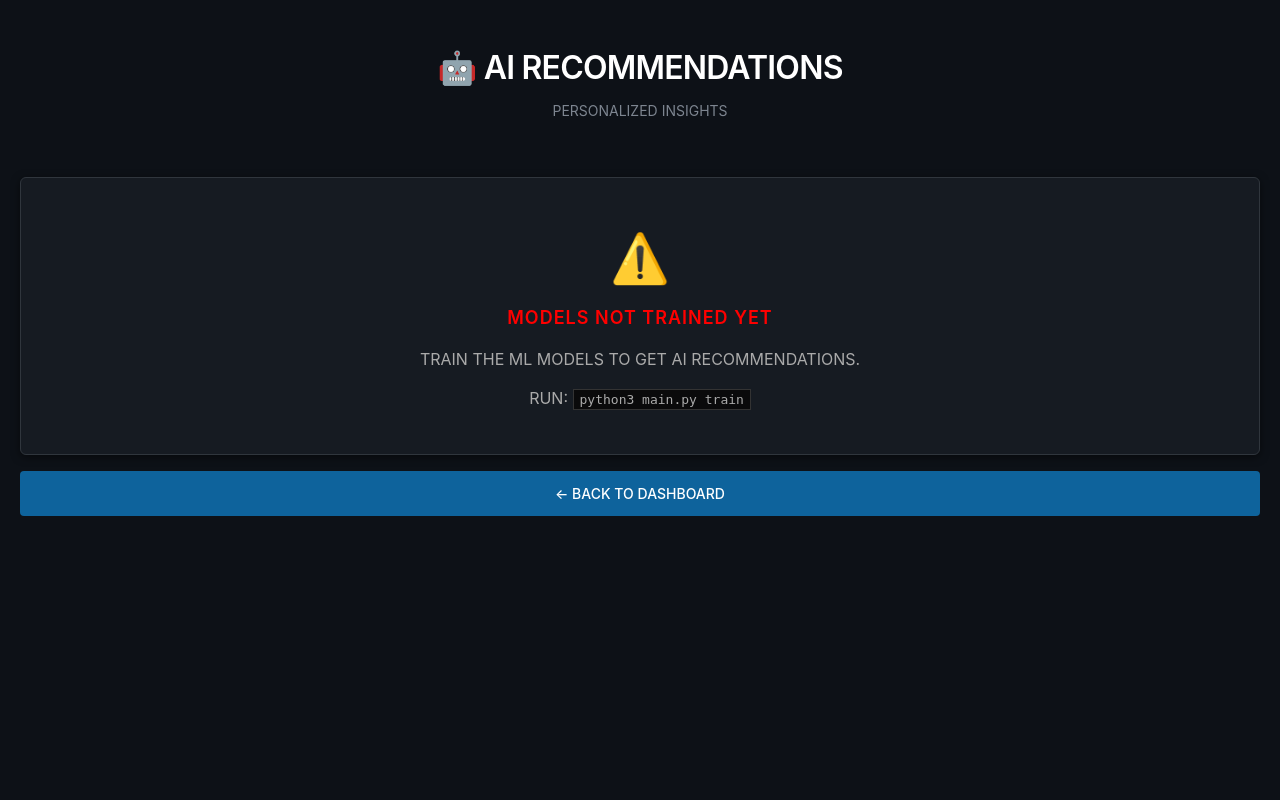
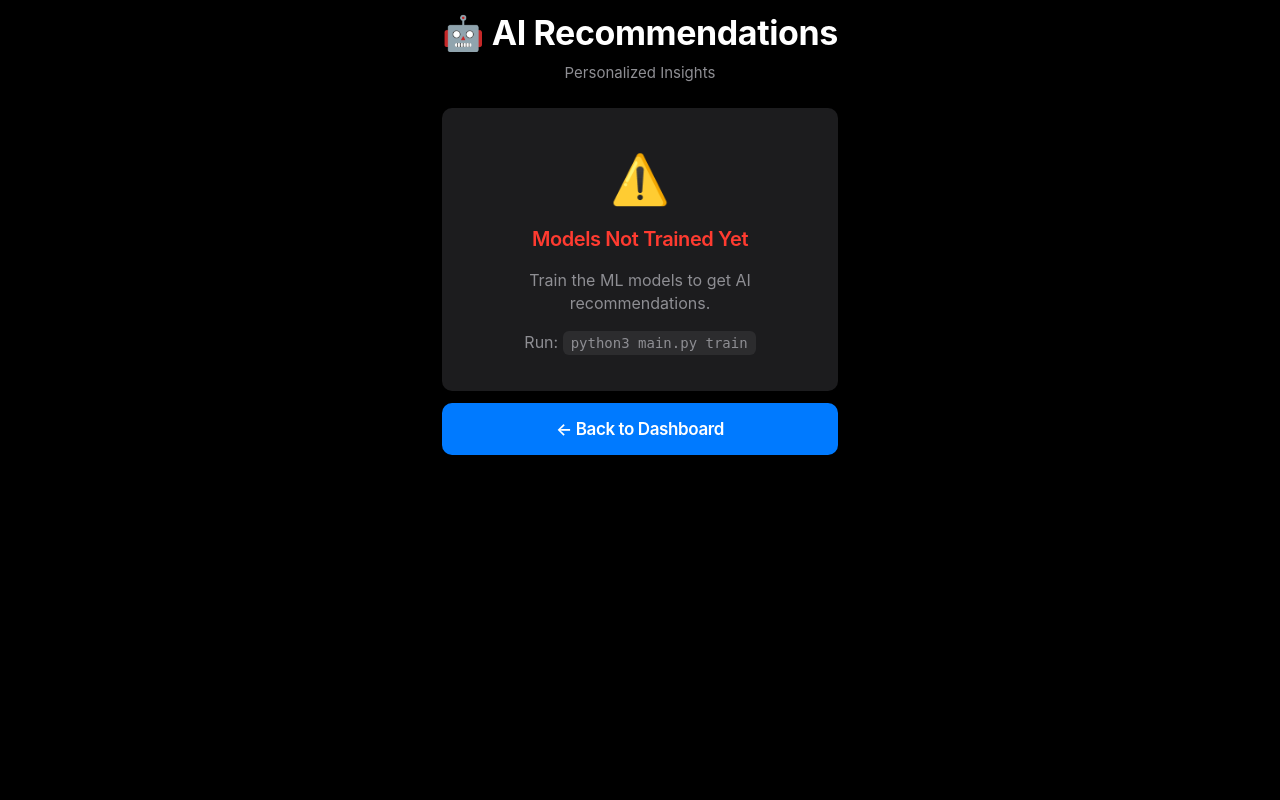
Before and after one commit to razaool/habits, a Flask app: template templates/recommendations.html in a window 1280 px wide. Run offline with Flask 3, Linux system fonts and the light colour scheme; the template is opened without the code that fills it, so the values that code supplies are empty.

Commit message:
UI tweaks, theme changes, font errors fixed

```diff
--- a/templates/base.html
+++ b/templates/base.html
@@ -16,138 +16,149 @@
         }
 
         body {
-            font-family: -apple-system, BlinkMacSystemFont, 'Segoe UI', Roboto, sans-serif;
-            background: #0d1117;
-            color: #e6edf3;
+            font-family: -apple-system, BlinkMacSystemFont, 'SF Pro Display', 'SF Pro Text', sans-serif;
+            background: #000000;
+            color: #ffffff;
             min-height: 100vh;
-            line-height: 1.5;
+            line-height: 1.47;
             overflow-x: hidden;
+            -webkit-font-smoothing: antialiased;
+            -moz-osx-font-smoothing: grayscale;
         }
 
         .container {
-            max-width: 1400px;
+            max-width: 428px;
             margin: 0 auto;
-            padding: 20px;
+            padding: 0 0 100px 0;
             position: relative;
         }
 
         .header {
             text-align: center;
-            margin-bottom: 32px;
-            padding: 24px 0;
+            margin-bottom: 8px;
+            padding: 8px 16px 16px 16px;
+            background: #000000;
         }
 
         .header h1 {
-            font-size: 2rem;
-            font-weight: 600;
+            font-size: 34px;
+            font-weight: 700;
             color: #ffffff;
-            margin-bottom: 8px;
-            letter-spacing: -0.025em;
+            margin-bottom: 4px;
+            letter-spacing: -0.4px;
         }
 
         .header p {
-            color: #7d8590;
-            font-size: 0.875rem;
+            color: #8e8e93;
+            font-size: 15px;
             font-weight: 400;
         }
 
         .card {
-            background: #161b22;
-            border: 1px solid #30363d;
-            border-radius: 6px;
-            padding: 24px;
-            margin-bottom: 16px;
-            box-shadow: 0 2px 8px rgba(0, 0, 0, 0.5);
+            background: #1c1c1e;
+            border: none;
+            border-radius: 10px;
+            padding: 16px;
+            margin: 0 16px 12px 16px;
+            box-shadow: none;
         }
 
         .card h3 {
             color: #ffffff;
-            font-size: 1.125rem;
+            font-size: 20px;
             font-weight: 600;
-            margin-bottom: 16px;
-            letter-spacing: -0.025em;
+            margin-bottom: 12px;
+            letter-spacing: -0.4px;
         }
 
         .btn {
             display: block;
             width: 100%;
-            padding: 12px 16px;
-            background: #0e639c;
+            padding: 14px 16px;
+            background: #007aff;
             color: #ffffff;
             text-decoration: none;
             border: none;
-            border-radius: 4px;
-            font-weight: 500;
-            transition: all 0.2s ease;
+            border-radius: 10px;
+            font-weight: 600;
+            transition: all 0.15s ease;
             cursor: pointer;
-            font-size: 0.875rem;
-            margin-bottom: 12px;
+            font-size: 17px;
+            margin-bottom: 10px;
             text-align: center;
+            letter-spacing: -0.4px;
         }
 
         .btn:hover {
-            background: #1177bb;
-            transform: translateY(-1px);
+            background: #0066d6;
         }
 
         .btn-primary {
-            background: #0e639c;
+            background: #007aff;
         }
 
         .btn-primary:hover {
-            background: #1177bb;
+            background: #0066d6;
         }
 
         .btn-success {
-            background: #0d7377;
+            background: #34c759;
         }
 
         .btn-success:hover {
-            background: #0f8a8f;
+            background: #2db04a;
         }
 
         .btn-danger {
-            background: #a1260d;
+            background: #ff3b30;
         }
 
         .btn-danger:hover {
-            background: #c53030;
+            background: #e6342a;
         }
 
         .btn-secondary {
-            background: #21262d;
-            color: #e6edf3;
+            background: #2c2c2e;
+            color: #ffffff;
         }
 
         .btn-secondary:hover {
-            background: #30363d;
-            color: #ffffff;
+            background: #3a3a3c;
         }
 
         .btn:active {
-            transform: scale(0.98);
+            transform: scale(0.96);
+            opacity: 0.8;
         }
 
         .nav {
+            position: fixed;
+            bottom: 16px;
+            left: 16px;
+            right: 16px;
+            max-width: 396px;
+            margin: 0 auto;
             display: flex;
             justify-content: space-around;
-            background: #161b22;
-            border: 1px solid #30363d;
-            border-radius: 6px;
-            padding: 8px;
-            margin-bottom: 24px;
-            box-shadow: 0 2px 8px rgba(0, 0, 0, 0.5);
+            background: rgba(28, 28, 30, 0.8);
+            backdrop-filter: blur(20px);
+            -webkit-backdrop-filter: blur(20px);
+            border: 0.5px solid rgba(58, 58, 60, 0.5);
+            padding: 8px 0;
+            border-radius: 16px;
+            box-shadow: 0 8px 24px rgba(0, 0, 0, 0.6);
+            z-index: 1000;
         }
 
         .nav-item {
             text-align: center;
             text-decoration: none;
-            color: #e6edf3;
-            font-size: 20px;
-            padding: 12px 16px;
-            border-radius: 4px;
-            transition: all 0.2s ease;
-            font-weight: 500;
+            color: #8e8e93;
+            font-size: 24px;
+            padding: 8px 16px;
+            border-radius: 0;
+            transition: all 0.15s ease;
+            font-weight: 400;
             flex: 1;
             display: flex;
             align-items: center;
--- a/templates/recommendations.html
+++ b/templates/recommendations.html
@@ -1,94 +1,93 @@
 {% extends "base.html" %}
 
-{% block title %}AI RECOMMENDATIONS - AI HABIT COACH{% endblock %}
+{% block title %}AI Recommendations - AI Habit Coach{% endblock %}
 
 {% block content %}
 <div class="header">
-    <h1>🤖 AI RECOMMENDATIONS</h1>
-    <p>PERSONALIZED INSIGHTS</p>
+    <h1>🤖 AI Recommendations</h1>
+    <p>Personalized Insights</p>
 </div>
 
 {% if not has_models %}
 <div class="card">
     <div style="text-align: center; padding: 20px;">
         <div style="font-size: 48px; margin-bottom: 10px;">⚠️</div>
-        <h3 style="color: #ff0000; text-transform: uppercase; letter-spacing: 1px;">MODELS NOT TRAINED YET</h3>
-        <p style="color: #aaa; margin: 15px 0;">
-            TRAIN THE ML MODELS TO GET AI RECOMMENDATIONS.
+        <h3 style="color: #ff3b30;">Models Not Trained Yet</h3>
+        <p style="color: #8e8e93; margin: 15px 0;">
+            Train the ML models to get AI recommendations.
         </p>
-        <p style="color: #aaa;">
-            RUN: <code style="background: rgba(10, 10, 10, 0.95); padding: 2px 6px; border: 1px solid #333;">python3 main.py train {{ profile.name.lower().replace(' ', '_') }}</code>
+        <p style="color: #8e8e93;">
+            Run: <code style="background: #2c2c2e; padding: 4px 8px; border: none; border-radius: 6px; font-size: 14px;">python3 main.py train {{ profile.name.lower().replace(' ', '_') }}</code>
         </p>
     </div>
 </div>
 {% else %}
 
 <div class="card">
-    <h3>⏰ BEST TIMES FOR TODAY</h3>
-    <p style="color: #aaa; margin-bottom: 20px; text-transform: uppercase; letter-spacing: 1px;">BASED ON YOUR HISTORICAL PATTERNS</p>
+    <h3>⏰ Best Times for Today</h3>
+    <p style="color: #8e8e93; margin-bottom: 20px;">Based on your historical patterns</p>
 
     {% for hour, prob in optimal_times %}
     <div class="health-indicator">
         <span class="health-label">{{ "%02d"|format(hour) }}:00</span>
-        <span class="health-value">{{ (prob * 100)|int }}% SUCCESS</span>
+        <span class="health-value">{{ (prob * 100)|int }}% Success</span>
     </div>
     {% endfor %}
 </div>
 
 <div class="card">
-    <h3>🎯 RIGHT NOW</h3>
+    <h3>🎯 Right Now</h3>
 
     <div style="text-align: center; padding: 20px;">
-        <div style="font-size: 64px; font-weight: bold; color: #8b9eff; margin-bottom: 10px;">
+        <div style="font-size: 64px; font-weight: bold; color: #007aff; margin-bottom: 10px;">
             {{ (current_prob * 100)|int }}%
         </div>
-        <p style="font-size: 18px; color: #aaa; text-transform: uppercase; letter-spacing: 1px;">PREDICTED SUCCESS PROBABILITY</p>
+        <p style="font-size: 17px; color: #8e8e93;">Predicted Success Probability</p>
     </div>
 
     {% if current_prob > 0.7 %}
     <div class="alert alert-success">
-        💚 GREAT TIME TO DO YOUR HABIT!
+        💚 Great time to do your habit!
     </div>
     {% elif current_prob > 0.5 %}
     <div class="alert alert-info">
-        💛 DECENT TIME, YOU CAN DO THIS!
+        💛 Decent time, you can do this!
     </div>
     {% else %}
     <div class="alert alert-info">
-        🧡 CHALLENGING TIME - MAYBE WAIT FOR OPTIMAL WINDOW?
+        🧡 Challenging time - maybe wait for optimal window?
     </div>
     {% endif %}
 </div>
 
 <div class="card">
-    <h3>💡 INSIGHTS</h3>
+    <h3>💡 Insights</h3>
 
     {% if stats.days_since_last > 2 %}
-    <div style="background: rgba(255, 204, 102, 0.1); padding: 15px; margin-bottom: 10px; border: 1px solid #ffcc66; color: #ffcc66; position: relative;">
-        <div style="position: absolute; top: 0; left: 0; right: 0; height: 1px; background: linear-gradient(90deg, transparent, #ffcc66, transparent);"></div>
-        <strong>⚠️ WARNING:</strong> {{ stats.days_since_last }} DAYS SINCE LAST COMPLETION.<br>
-        GETTING BACK ON TRACK IS CRUCIAL!
+    <div class="alert alert-warning">
+        <strong>⚠️ Warning:</strong> {{ stats.days_since_last }} days since last completion.<br>
+        Getting back on track is crucial!
     </div>
     {% endif %}
 
     {% if stats.current_streak >= 7 %}
-    <div style="background: rgba(0, 255, 0, 0.1); padding: 15px; margin-bottom: 10px; border: 1px solid #00ff00; color: #00ff00; position: relative;">
-        <div style="position: absolute; top: 0; left: 0; right: 0; height: 1px; background: linear-gradient(90deg, transparent, #00ff00, transparent);"></div>
-        <strong>🔥 AMAZING!</strong> YOU'RE ON A {{ stats.current_streak }}-DAY STREAK!<br>
-        KEEP THE MOMENTUM GOING!
+    <div class="alert alert-success">
+        <strong>🔥 Amazing!</strong> You're on a {{ stats.current_streak }}-day streak!<br>
+        Keep the momentum going!
     </div>
     {% endif %}
 
     {% if stats.current_streak >= 21 %}
-    <div style="background: rgba(139, 158, 255, 0.1); padding: 15px; border: 1px solid #8b9eff; color: #8b9eff; position: relative;">
-        <div style="position: absolute; top: 0; left: 0; right: 0; height: 1px; background: linear-gradient(90deg, transparent, #8b9eff, transparent);"></div>
-        <strong>🏆 MILESTONE!</strong> 21+ DAYS STREAK!<br>
-        THIS HABIT IS BECOMING AUTOMATIC!
+    <div class="alert alert-info">
+        <strong>🏆 Milestone!</strong> 21+ days streak!<br>
+        This habit is becoming automatic!
     </div>
     {% endif %}
 </div>
 
 {% endif %}
 
-<a href="/" class="btn btn-primary">← BACK TO DASHBOARD</a>
+<div style="padding: 0 16px;">
+    <a href="/" class="btn btn-primary">← Back to Dashboard</a>
+</div>
 {% endblock %}
```
Also changed, not shown: other parts of templates/base.html (+53 -70 lines), templates/health.html (+25 -23 lines), templates/select_user.html (+7 -7 lines), templates/stats.html (+16 -14 lines). Lines whose indentation alone changed are shown as unchanged.
